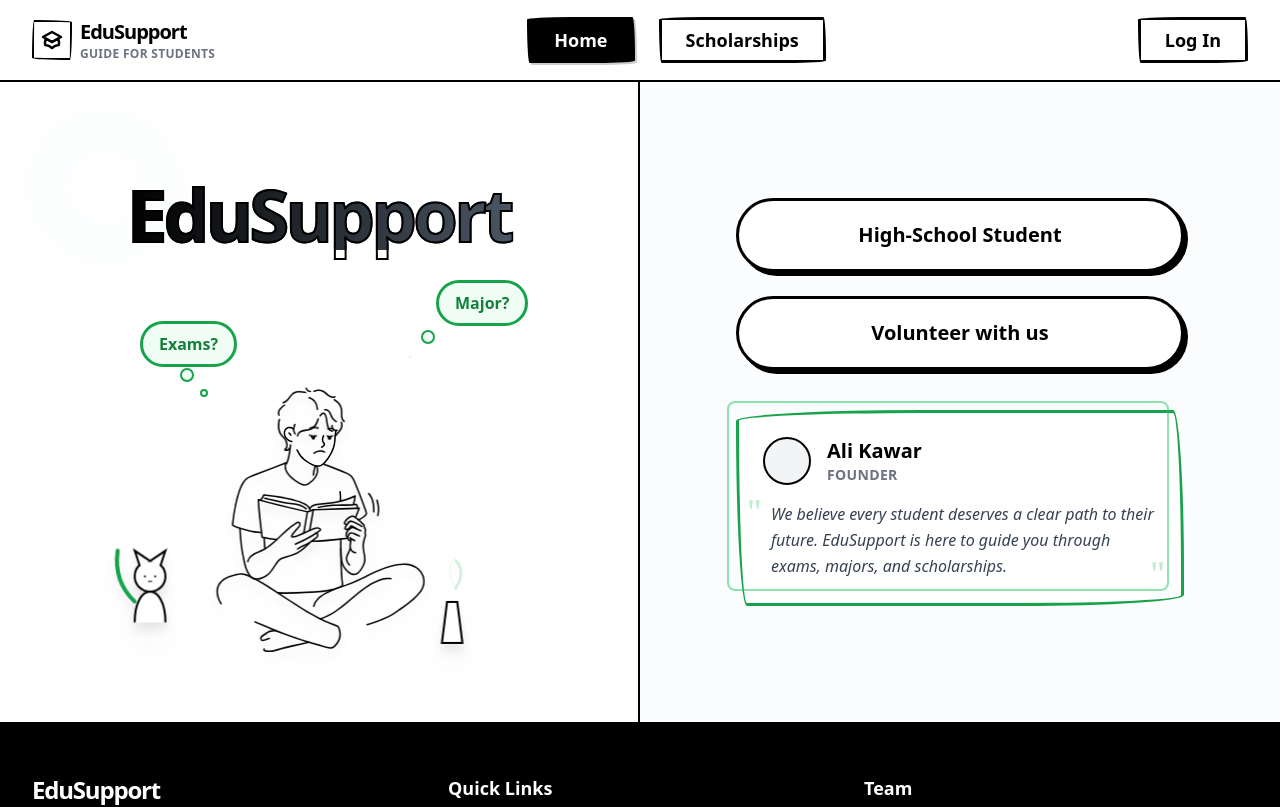
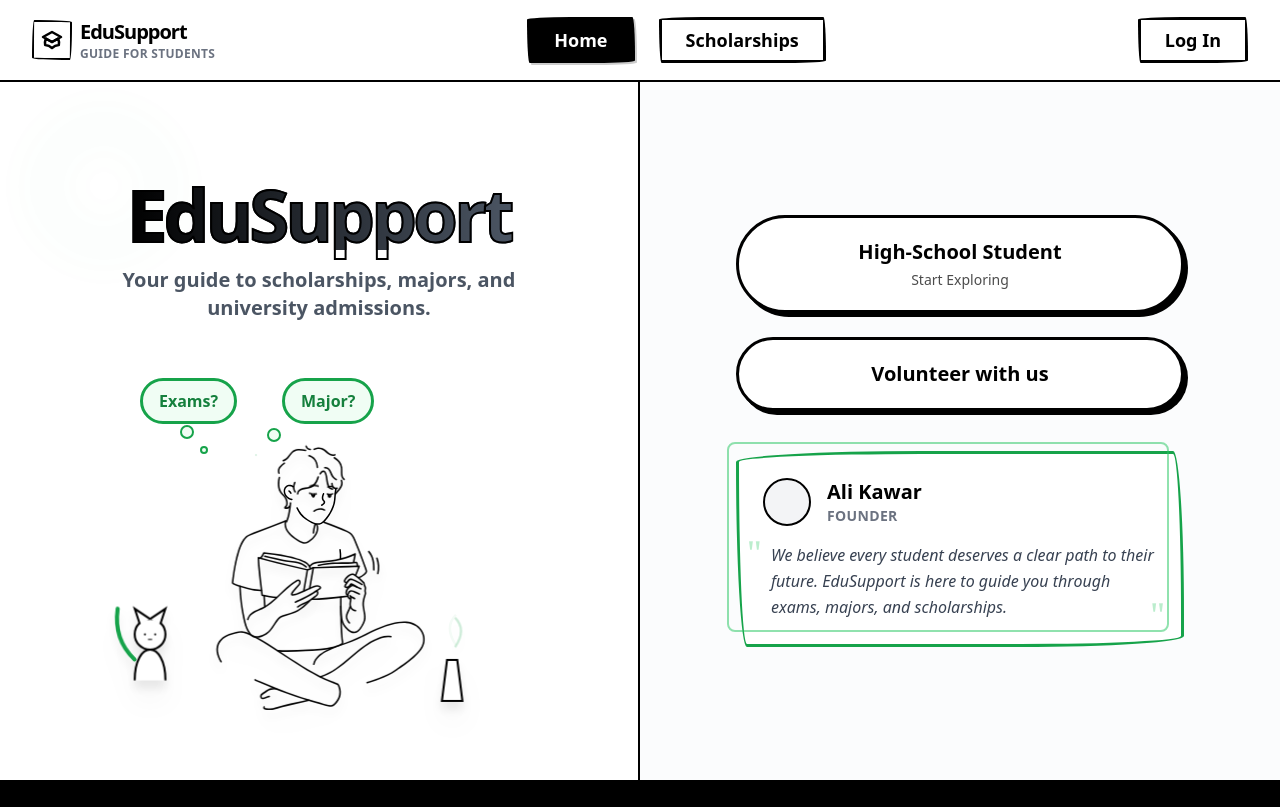
Before and after one commit to aakll/EduSupport, a React (Vite) app: page / in a window 1280 px wide. Shown: the top 807 px of the page. Built offline with nearby package versions, Linux system fonts and the light colour scheme.

Commit message:
update Home

```diff
--- a/src/pages/Home.tsx
+++ b/src/pages/Home.tsx
@@ -154,12 +154,19 @@ export default function Home() {
           <div className="absolute top-10 left-10 w-32 h-32 border-4 border-green-500 rounded-full opacity-20 blur-xl"></div>
 
           {/* BIG TITLE - Positioned Higher */}
-          <h1
-            className={`text-6xl md:text-7xl font-black tracking-tighter text-transparent bg-clip-text bg-gradient-to-r from-black to-gray-600 stroke-black transition-all duration-1000 z-10 ${mounted ? "opacity-100 translate-y-0" : "opacity-0 -translate-y-10"}`}
-            style={{ WebkitTextStroke: "2px black" }}
+          <div
+            className={`flex flex-col items-center transition-all duration-1000 z-10 ${mounted ? "opacity-100 translate-y-0" : "opacity-0 -translate-y-10"}`}
           >
-            EduSupport
-          </h1>
+            <h1
+              className="text-6xl md:text-7xl font-black tracking-tighter text-transparent bg-clip-text bg-gradient-to-r from-black to-gray-600 stroke-black"
+              style={{ WebkitTextStroke: "2px black" }}
+            >
+              EduSupport
+            </h1>
+            <p className="mt-4 text-lg md:text-xl font-bold text-gray-600 text-center max-w-xs md:max-w-md">
+              Your guide to scholarships, majors, and university admissions.
+            </p>
+          </div>
 
           {/* THE SCENE (SVG) - Positioned Lower */}
           <div
@@ -510,7 +517,7 @@ export default function Home() {
             {/* Bubble 2: Major? (Top Right of head) */}
             <div
               className="bubble-group group-2"
-              style={{ top: "15%", right: "35%" }}
+              style={{ top: "25%", right: "65%" }}
             >
               <div
                 className="bubble-dot-1"
@@ -531,7 +538,7 @@ export default function Home() {
             {/* Bubble 3: Scholarships? (Mid Right of head) */}
             <div
               className="bubble-group group-3"
-              style={{ top: "30%", right: "30%" }}
+              style={{ top: "50%", right: "60%" }}
             >
               <div
                 className="bubble-dot-1"
@@ -559,9 +566,12 @@ export default function Home() {
           >
             <button
               onClick={() => handleCardClick("high_school", "/high-school")}
-              className="w-full py-5 rounded-[50px] border-[3px] border-black bg-white text-xl font-bold hover:bg-black hover:text-white transition-colors duration-300 shadow-[4px_4px_0px_0px_rgba(0,0,0,1)] active:shadow-none active:translate-x-[4px] active:translate-y-[4px]"
+              className="w-full py-5 rounded-[50px] border-[3px] border-black bg-white hover:bg-black hover:text-white transition-colors duration-300 shadow-[4px_4px_0px_0px_rgba(0,0,0,1)] active:shadow-none active:translate-x-[4px] active:translate-y-[4px] flex flex-col items-center justify-center"
             >
-              High-School Student
+              <span className="text-xl font-bold">High-School Student</span>
+              <span className="text-sm font-medium opacity-70 mt-1">
+                Start Exploring
+              </span>
             </button>
             <button
               onClick={() => handleCardClick("volunteer", "/volunteer")}
@@ -617,9 +627,7 @@ export default function Home() {
               </div>
             </div>
             <div>
-              <h4 className="text-lg font-bold mb-4 text-white">
-                Quick Links
-              </h4>
+              <h4 className="text-lg font-bold mb-4 text-white">Quick Links</h4>
               <ul className="space-y-2">
                 <li>
                   <a
@@ -641,9 +649,7 @@ export default function Home() {
               </ul>
             </div>
             <div>
-              <h4 className="text-lg font-bold mb-4 text-white">
-                Team
-              </h4>
+              <h4 className="text-lg font-bold mb-4 text-white">Team</h4>
               <ul className="space-y-2 text-gray-400">
                 <li className="flex items-center gap-2">
                   <span className="text-pink-500">•</span> Founder
```
